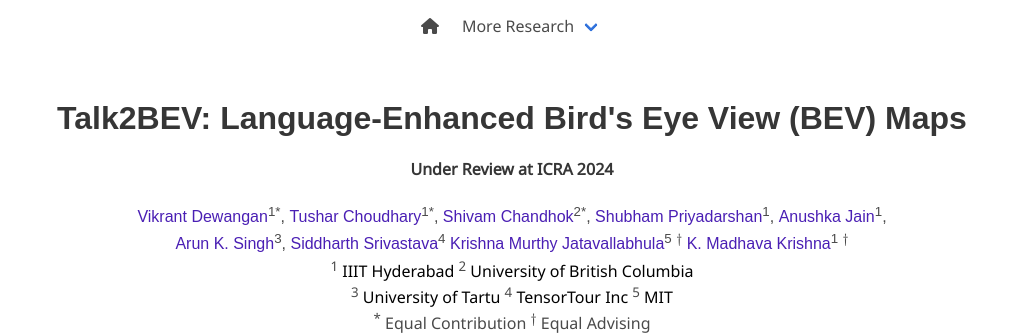
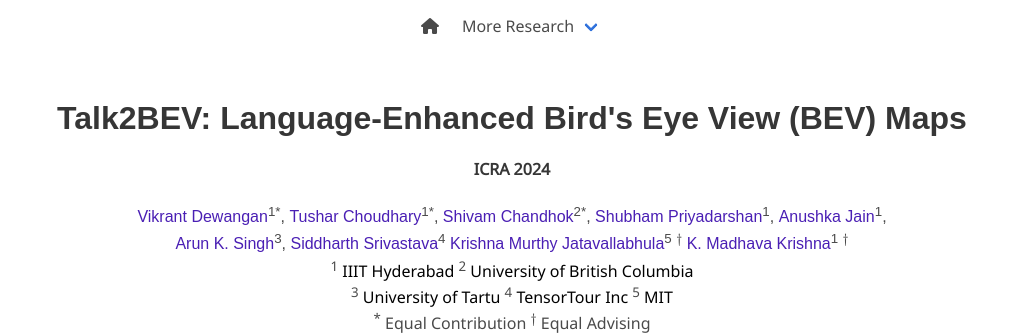
Before and after one commit to llmbev/talk2bev, a plain HTML site: page docs/index.html in a window 1280 px wide. Shown: the top 335 px of the page, without its empty margins (128-1151 px from the left). Drawn offline with nearby package versions, Linux system fonts and the light colour scheme; no server answers; some icons are missing; a web font is replaced by a local one.

Commit message:
added update

```diff
--- a/docs/index.html
+++ b/docs/index.html
@@ -84,7 +84,7 @@
       <div class="columns is-centered">
         <div class="column has-text-centered">
           <h1 class="title is-3 publication-title">Talk2BEV: Language-Enhanced Bird's Eye View (BEV) Maps</h1>
-          <h2 class="title is-6 publlication-title">Under Review at ICRA 2024</h2>
+          <h2 class="title is-6 publlication-title">ICRA 2024</h2>
           <div class="is-size-6 publication-authors">
             <span class="author-block">
               <a href="https://vikr-182.github.io/">Vikrant Dewangan</a><sup>1*</sup>,</span>
```
Also changed, not shown: 1 other file.
